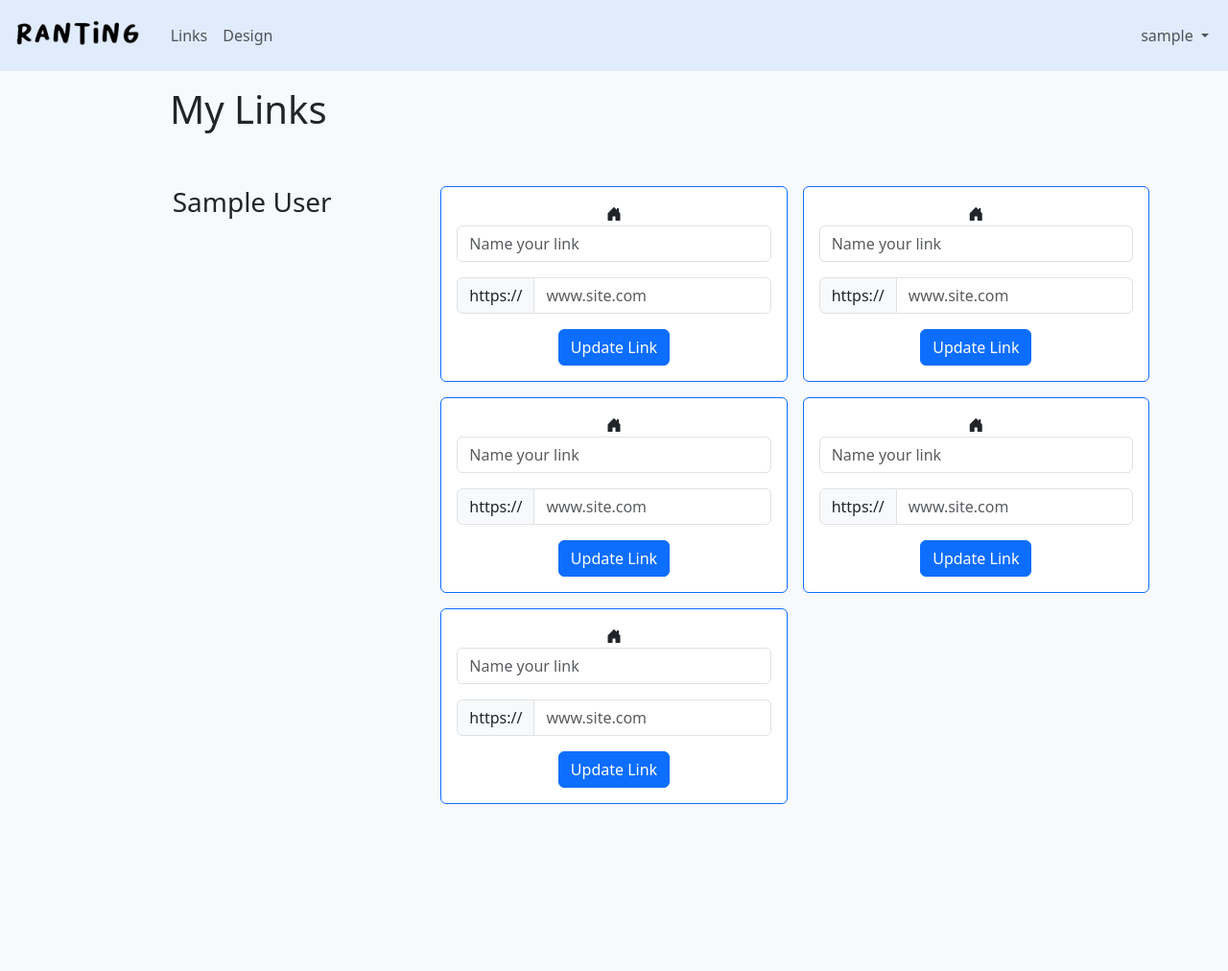
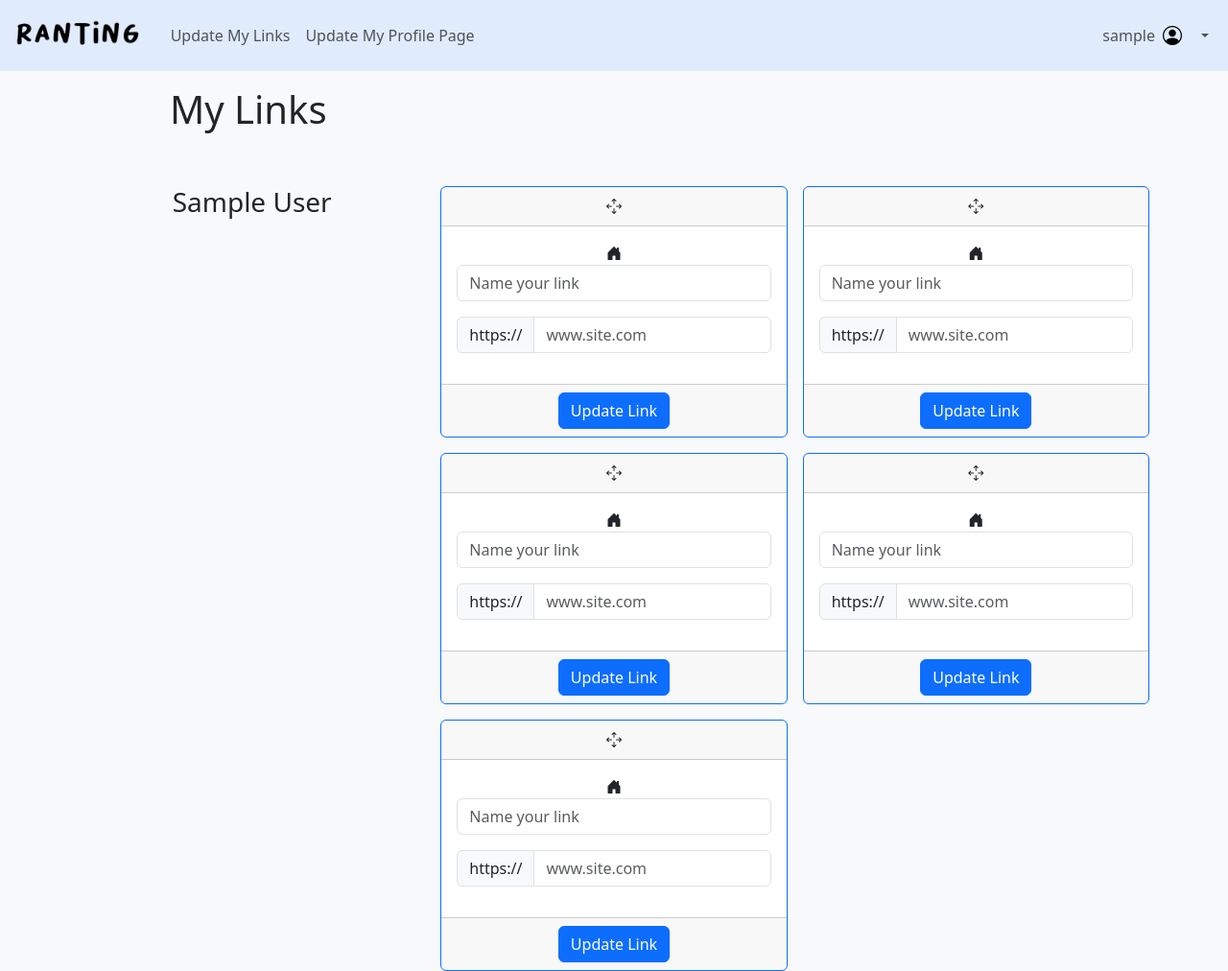
Before and after one commit to rudzainy/ranting, a Rails app: page / in a window 1280 px wide. Shown: the whole page at 96% size. Before the commit the page ends 838 px from the top, so only its background shows below. Run offline with Rails 7, Linux system fonts and the light colour scheme; the visitor is signed in with stand-in values (Sample User, id 1); data comes from the database, SQL or seed files in the repository; style sheets or scripts are compiled from the project's sources; parts of the project's set-up code (start-up, migrations or seed data) failed here and were passed over; some libraries are stand-ins or nearby versions.

Commit message:
Misc UI updates.

```diff
--- a/app/assets/stylesheets/custom.css
+++ b/app/assets/stylesheets/custom.css
@@ -13,3 +13,11 @@
   border-top-left-radius: 0;
   border-bottom-left-radius: 0;
 }
+
+.navbar-avatar {
+  height: 24px;
+}
+
+.high-z {
+  z-index: 3000;
+}
--- a/app/controllers/dashboard_controller.rb
+++ b/app/controllers/dashboard_controller.rb
@@ -1,13 +1,22 @@
 class DashboardController < ApplicationController
   before_action :authenticate_user!
+  before_action :set_user
 
   def index
     @should_render_navbar = true
-    @user = current_user
     @links = @user.links.order(position: :asc)
   end
 
   def design
     @should_render_navbar = true
   end
+
+  private
+
+  def set_user
+    @user = current_user
+
+  rescue StandardError
+    @user = nil
+  end
 end
--- a/app/views/layouts/_navbar.html.erb
+++ b/app/views/layouts/_navbar.html.erb
@@ -12,10 +12,10 @@
 					<li class="nav-item">TU: <%= @hacker_variable %></li>
 				<% end %>
         <li class="nav-item">
-          <%= link_to "Links", dashboard_path, class: "nav-link" %>
+          <%= link_to "Update My Links", dashboard_path, class: "nav-link" %>
         </li>
         <li class="nav-item">
-          <%= link_to "Design", design_path, class: "nav-link" %>
+          <%= link_to "Update My Profile Page", design_path, class: "nav-link" %>
         </li>
       </ul>
       <ul class="navbar-nav me-auto mb-2 mb-lg-0 d-block d-lg-none">
@@ -33,8 +33,13 @@
       </ul>
       <ul class="navbar-nav ms-auto mb-2 mb-lg-0 d-none d-lg-block">
         <li class="nav-item dropdown">
-          <a class="nav-link dropdown-toggle" href="#" role="button" data-bs-toggle="dropdown" aria-expanded="false">
-            <%= current_user.username %>
+          <a class="nav-link dropdown-toggle d-flex align-items-center" href="#" role="button" data-bs-toggle="dropdown" aria-expanded="false">
+            <span class="me-2"><%= current_user.username %></span>
+            <% if @user.avatar.attached? %>
+              <%= image_tag @user.avatar, class: "navbar-avatar rounded-circle" %>
+            <% else %>
+              <i class="bi bi-person-circle navbar-brand"></i>
+            <% end %>
           </a>
           <ul class="dropdown-menu dropdown-menu-end">
             <li><%= link_to "My Account", edit_user_registration_path, class: "dropdown-item" %></li>
--- a/app/views/links/_draggable.html.erb
+++ b/app/views/links/_draggable.html.erb
@@ -12,16 +12,21 @@
   parent: "links-container"
 }) do %>
   <div class="card border-primary">
-    <div class="card-body">
-      <i class="bi bi-house-door-fill"></i>
-      <%= simple_form_for(link, url: links_url(link)) do |f| %>
-        <%= f.input :title, placeholder: "Name your link", label: false, class:"form-control" %>
+    <div class="card-header">
+      <i class="bi bi-arrows-move draggable-hook"></i>
+    </div>
+    <%= simple_form_for(link, url: links_url(link)) do |f| %>
+      <div class="card-body">
+        <i class="bi bi-house-door-fill"></i>
+        <%= f.input :title, placeholder: "Name your link", label: false, class:"form-control high-z" %>
         <div class="input-group flex-nowrap">
           <span class="input-group-text mb-3">https://</span>
-          <%= f.input :url, placeholder: "www.site.com", label: false, class:"form-control rounded-start-0" %>
+          <%= f.input :url, placeholder: "www.site.com", label: false, class:"form-control rounded-start-0 high-z" %>
         </div>
+      </div>
+      <div class="card-footer">
         <%= f.submit "Update Link", class:"btn btn-primary me-auto" %>
-      <% end %>
-    </div>
+      </div>
+    <% end %>
   </div>
 <% end %>
--- a/app/views/static/pricing.html.erb
+++ b/app/views/static/pricing.html.erb
@@ -213,7 +213,7 @@
             <td class="text-start">Price</td>
             <td>RM1<small class="text-body-secondary fw-light">/year</small></td>
             <td>RM1<small class="text-body-secondary fw-light">/month</small></td>
-            <td>RM29<small class="text-body-secondary fw-light">/month</small></td>
+            <td>RM29<small class="text-body-secondary fw-light">/year</small></td>
           </tr>
           <tr>
             <td class="text-start">Upgrade & downgrade plans anytime</td>
```
